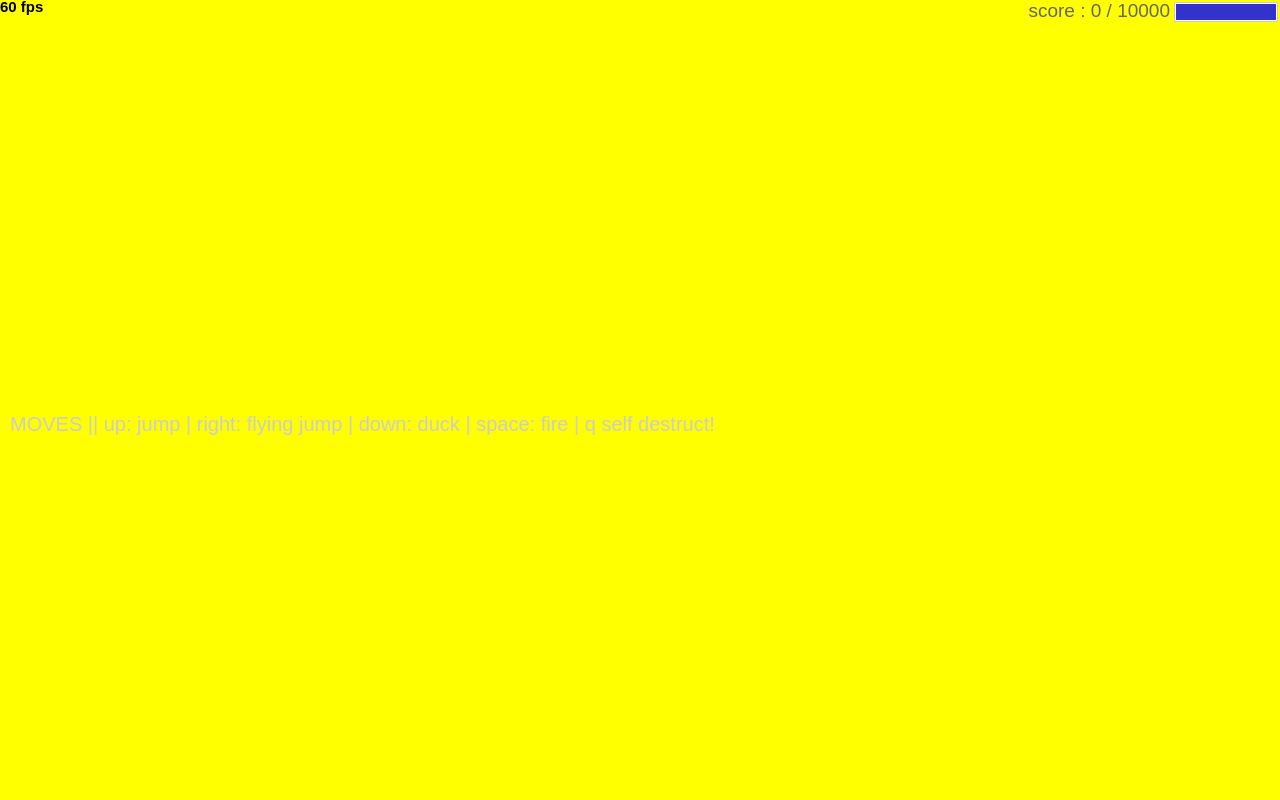
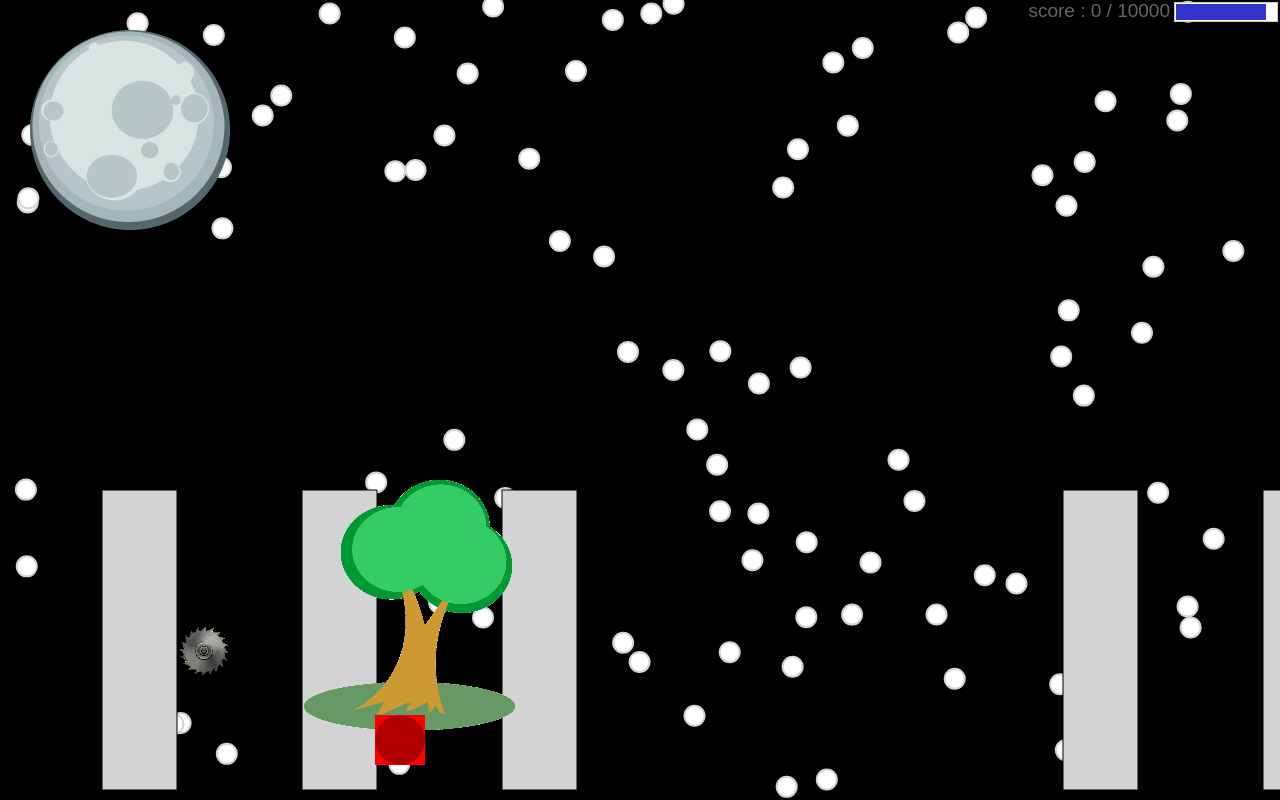
Before and after one commit to TaigeeeJ/TaigeeeJ.github.io, a website: page projects/runtime/index.html in a window 1280 px wide. Drawn offline with Linux system fonts and the light colour scheme.

Commit message:
add runtime project

```diff
--- a/projects/runtime/js/runLevels.js
+++ b/projects/runtime/js/runLevels.js
@@ -18,9 +18,53 @@ var runLevels = function (window) {
 
     // TODOs 5 through 11 go here
     // BEGIN EDITING YOUR CODE HERE
+    function createSawBlade(x, y) {
+      var hitZoneSize = 25;
+      var damageFromObstacle = 10;
+      var sawBladeHitZone = game.createObstacle(hitZoneSize, damageFromObstacle);
+
+      sawBladeHitZone.x = x;
+      sawBladeHitZone.y = y;
+      game.addGameItem(sawBladeHitZone);
+      var obstacleImage = draw.bitmap("img/sawblade.png");
+      obstacleImage.x = -25
+      obstacleImage.y = -24
+      sawBladeHitZone.addChild(obstacleImage);
+    }
+    createSawBlade(400, 600);
+    createSawBlade(300, 700)
+    createSawBlade(800, 650)
 
 
 
+    var enemy = game.createGameItem("enemy", 25);
+    var redSquare = draw.rect(50, 50, "red");
+    redSquare.x = -25;
+    redSquare.y = -25;
+    enemy.addChild(redSquare);
+
+    enemy.x = 400;
+    enemy.y = groundY - 50;
+    game.addGameItem(enemy);
+
+  //   enemy.onPlayerCollision = function collision() {
+  //     game.changeIntegrity(-10)
+  // };
+
+  // enemy.onProjectileCollision() = function projectile {
+  //   game.increaseScore(100);
+  // enemy.fadeOut();
+// }
+
+function createEnemy(x,y) {
+ createEnemy.x = x
+ createEnemy.y = y
+}
+createEnemy(400, groundY - 10);
+createEnemy(800, groundY - 100);
+createEnemy(1200, groundY - 50);
+
+function createReward(){}
 function startLevel() {
   // TODO 13 goes below here
 
--- a/projects/runtime/js/view/background.js
+++ b/projects/runtime/js/view/background.js
@@ -8,12 +8,12 @@ var background = function (window) {
     /*
      * Create a background view for our game application
      */
-    window.opspark.makeBackground = function(app,ground) {
+    window.opspark.makeBackground = function (app, ground) {
         /* Error Checking - DO NOT DELETE */
-        if(!app) {
+        if (!app) {
             throw new Error("Invalid app argument");
         }
-        if(!ground || typeof(ground.y) == 'undefined') {
+        if (!ground || typeof (ground.y) == 'undefined') {
             throw new Error("Invalid ground argument");
         }
 
@@ -29,7 +29,8 @@ var background = function (window) {
         // ANIMATION VARIABLES HERE //////////////////////////////////////
         //////////////////////////////////////////////////////////////////
         // TODO (several):
-
+        var tree;
+        var buildings = [];
 
         // called at the start of game and whenever the page is resized
         // add objects for display in background. draws each image added to the background once
@@ -39,16 +40,41 @@ var background = function (window) {
             // TODO 1:
             // this currently fills the background with an obnoxious yellow;
             // you should modify both the height and color to suit your game
-            var backgroundFill = draw.rect(canvasWidth,canvasHeight,'yellow');
+            var backgroundFill = draw.rect(canvasWidth, canvasHeight, ' navy blue');
             background.addChild(backgroundFill);
 
             // TODO 2: - Add a moon and starfield
 
 
+            for (var i = 0; i < 100; i++) {
+                var circle = draw.circle(10, "white", "LightGray", 2);
+                circle.x = canvasWidth * Math.random();
+                circle.y = groundY * Math.random();
+                background.addChild(circle);
+            }
+            var moon = draw.bitmap("img/moon.png");
+            moon.x = 30;
+            moon.y = 30;
+            moon.scaleX = 0.5;
+            moon.scaleY = 0.5;
+            background.addChild(moon);
+
             // TODO 4: Part 1 - Add buildings!     Q: This is before TODO 4 for a reason! Why?
-
+            for (var i = 0; i < 5; i++) {
+                var buildingHeight = 300;
+                var building = draw.rect(75, buildingHeight, "LightGray", "Black", 1);
+                building.x = 200 * i;
+                building.y = groundY - buildingHeight;
+                background.addChild(building);
+                buildings.push(building);
+            }
 
             // TODO 3: Part 1 - Add a tree
+            tree = draw.bitmap("img/tree.png");
+            tree.x = 900;
+            tree.y = 480;
+            background.addChild(tree);
+
 
 
         } // end of render function - DO NOT DELETE
@@ -63,10 +89,20 @@ var background = function (window) {
             var groundY = ground.y;
 
             // TODO 3: Part 2 - Move the tree!
+            tree.x = tree.x - 2;
 
+            if (tree.x < -200) {
+                tree.x = canvasWidth;
+            }
 
             // TODO 4: Part 2 - Parallax
-
+            for (var i = 0; i < buildings.length; i++) {
+              var build = buildings[i];
+              build.x -= 1;
+              if(build.x < -80){
+                build.x = canvasWidth;
+              }
+            }
 
         } // end of update function - DO NOT DELETE
 
@@ -88,7 +124,7 @@ var background = function (window) {
 };
 
 // DON'T REMOVE THIS CODE //////////////////////////////////////////////////////
-if((typeof process !== 'undefined') &&
+if ((typeof process !== 'undefined') &&
     (typeof process.versions.node !== 'undefined')) {
     // here, export any references you need for tests //
     module.exports = background;
--- a/projects/runtime/js/view/ground.js
+++ b/projects/runtime/js/view/ground.js
@@ -14,7 +14,7 @@
         render();
 
         app.addResizeable(ground);
-        ground.y = (canvas.height - ground.getBounds().height) / 2;
+        ground.y = (canvas.height - ground.getBounds().height) / 1
         app.view.addChild(ground);
 
         function render() {
```
Also changed, not shown: portfolio.html (+1 -1 lines). Lines whose indentation alone changed are shown as unchanged.
